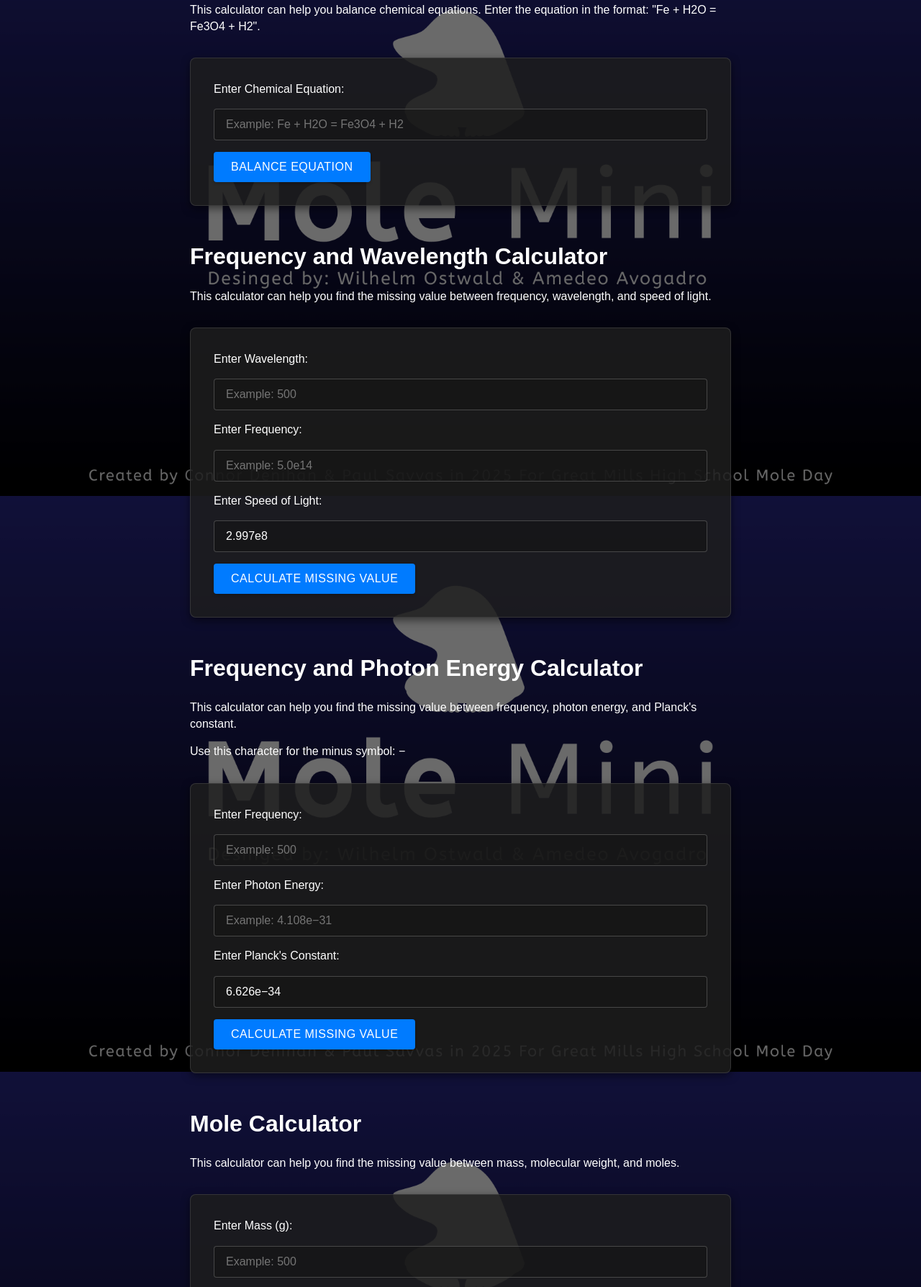
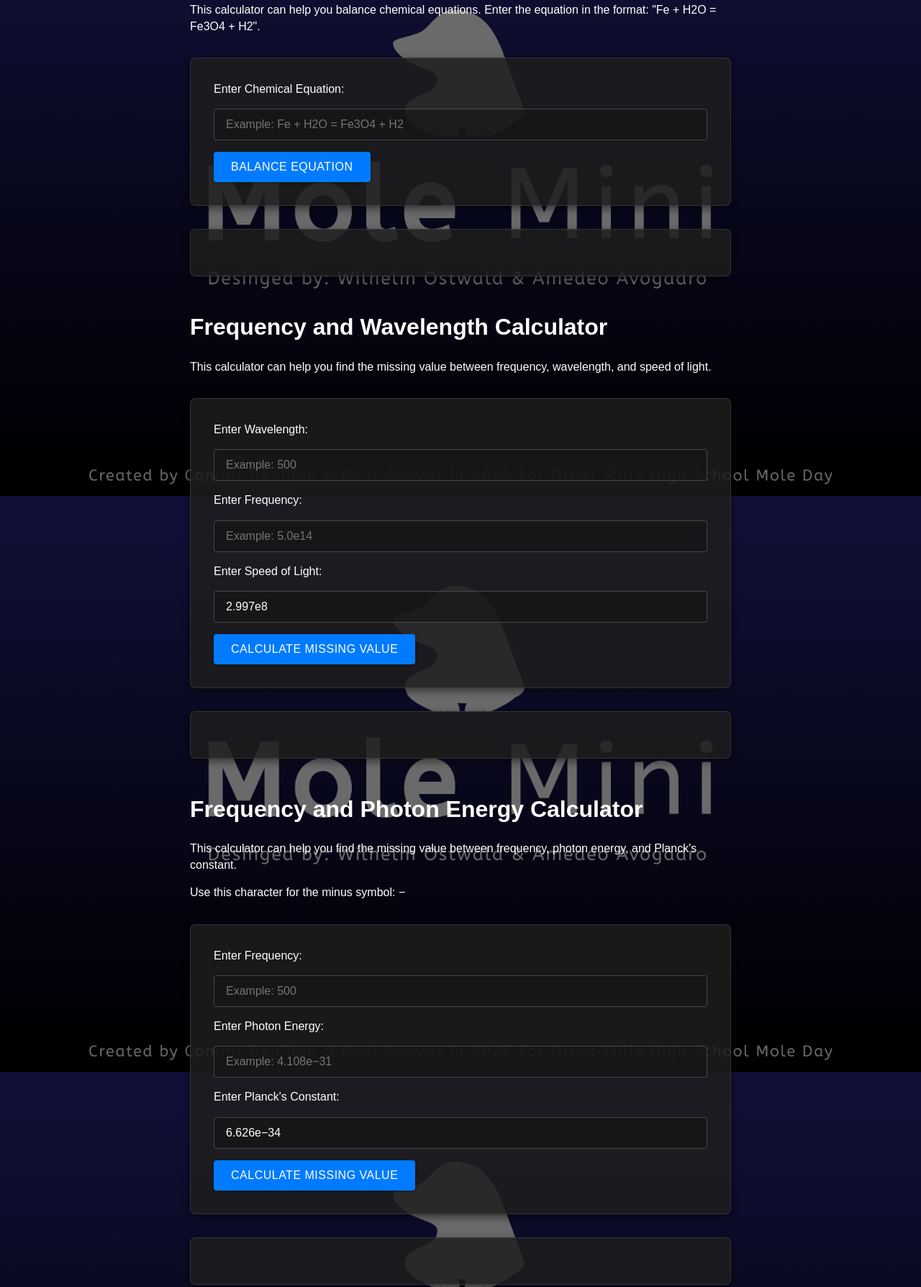
Before and after one commit to cdenihan/mole-day-project, a website built with webpack: page index.html in a window 1280 px wide. Shown: the part 111-1899 px from the top of the page at 72% size. Built offline with nearby package versions, Linux system fonts and the light colour scheme; a web font is replaced by a local one.

Commit message:
Add result containers and build configuration
Created new result containers in `index.html` for better organization of content. Added a build configuration file to streamline the build process using pnpm.

```diff
--- a/css/style.css
+++ b/css/style.css
@@ -111,6 +111,57 @@ form {
     box-shadow: 0 4px 12px rgba(0, 0, 0, 0.5);
     border: 1px solid rgba(80, 80, 80, 0.5);
 }
+
+#result {
+    margin: 2rem 0;
+    display: flex;
+    flex-direction: column;
+    gap: 1rem;
+    background-color: rgba(30, 30, 30, 0.85);
+    padding: 2rem;
+    border-radius: 8px;
+    box-shadow: 0 4px 12px rgba(0, 0, 0, 0.5);
+    border: 1px solid rgba(80, 80, 80, 0.5);
+}
+
+#wfsResult {
+    margin: 2rem 0;
+    display: flex;
+    flex-direction: column;
+    gap: 1rem;
+    background-color: rgba(30, 30, 30, 0.85);
+    padding: 2rem;
+    border-radius: 8px;
+    box-shadow: 0 4px 12px rgba(0, 0, 0, 0.5);
+    border: 1px solid rgba(80, 80, 80, 0.5);
+}
+
+#fphResult {
+    margin: 2rem 0;
+    display: flex;
+    flex-direction: column;
+    gap: 1rem;
+    background-color: rgba(30, 30, 30, 0.85);
+    padding: 2rem;
+    border-radius: 8px;
+    box-shadow: 0 4px 12px rgba(0, 0, 0, 0.5);
+    border: 1px solid rgba(80, 80, 80, 0.5);
+}
+
+#mmmResult {
+    margin: 2rem 0;
+    display: flex;
+    flex-direction: column;
+    gap: 1rem;
+    background-color: rgba(30, 30, 30, 0.85);
+    padding: 2rem;
+    border-radius: 8px;
+    box-shadow: 0 4px 12px rgba(0, 0, 0, 0.5);
+    border: 1px solid rgba(80, 80, 80, 0.5);
+}
+
+
+
 
 input[type="text"] {
     padding: 0.75rem 1rem;
--- a/index.html
+++ b/index.html
@@ -104,6 +104,10 @@
         <div class="text-light" id="mmmResult"></div>
     </div>
 
+    <div id="contentstuff">
+
+
+
     <div class="container">
         <h1 class="text-light">References:</h1>
         <p class="text-light">Website background was made with Canva Education Plan</p>
@@ -151,6 +155,8 @@
             https://www.thoughtco.com/funny-mole-day-jokes-and-humor-608525 </p>
     </div>
 
+    </div>
+
     <br> <!-- Make padding on bottom of page -->
     <script src="js/app.js"></script>
   </body>
```
